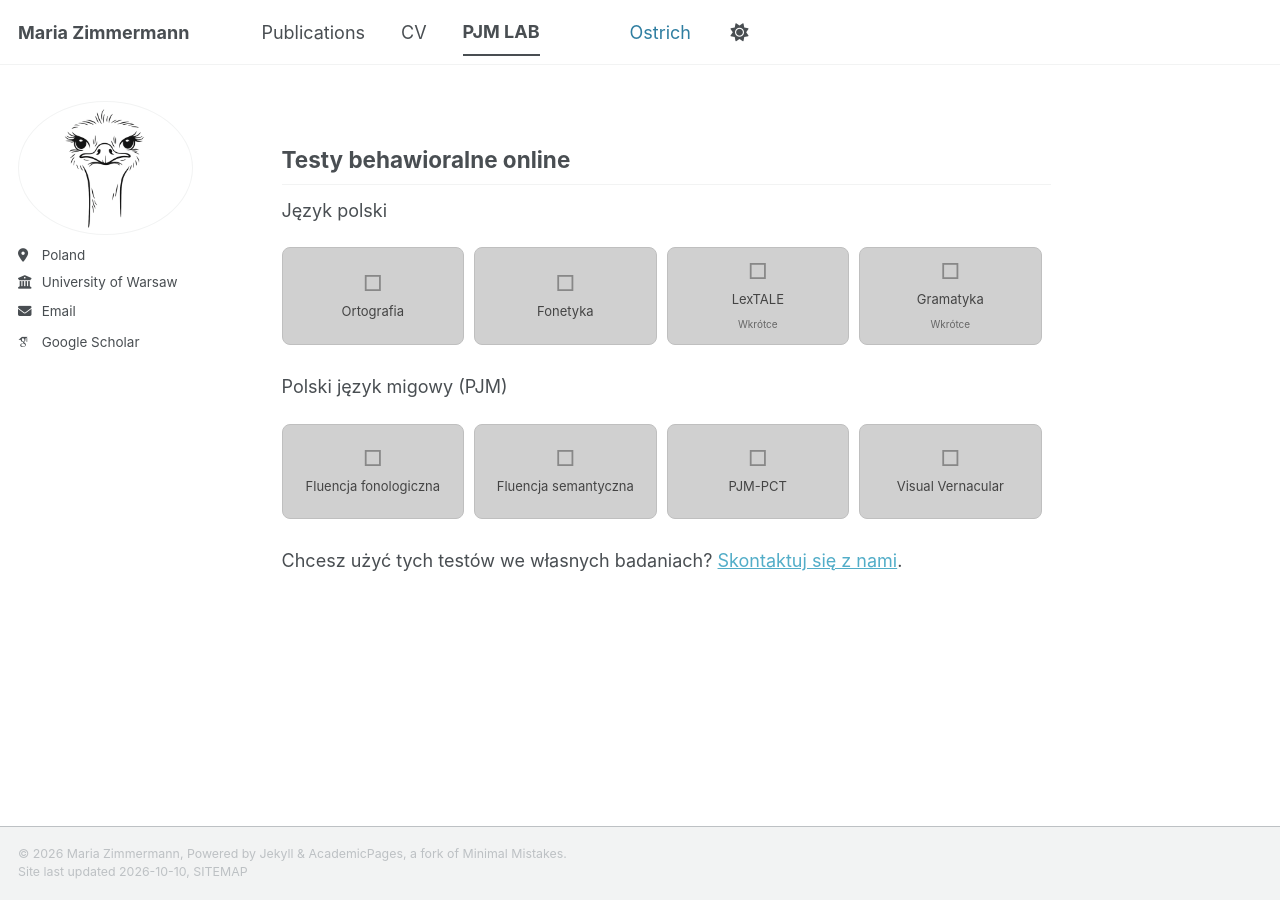
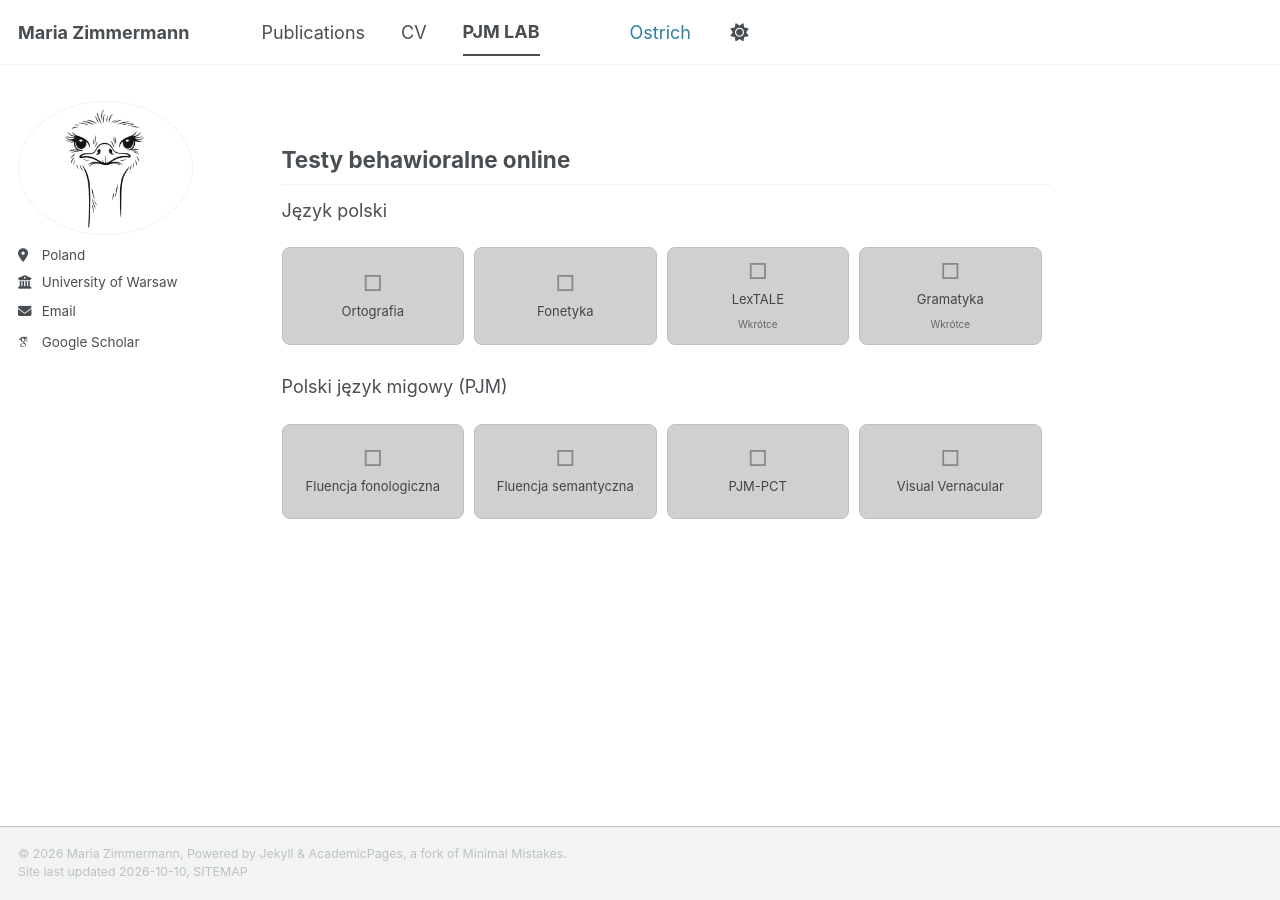
Before and after one commit to MariaZofiaZimmermann/mariazofiazimmermann.github.io, a Jekyll site: the page built from _pages/pjmlab.md, in a window 1280 px wide. Built offline with Jekyll 4.4.1, drawn with Linux system fonts in a browser that asks for light colours; some web fonts are replaced; a script bundle is joined from its source files by our own code; library files that are not in the unit come from our copies.

Commit message:
Update pjmlab.md

```diff
--- a/_pages/pjmlab.md
+++ b/_pages/pjmlab.md
@@ -148,5 +148,3 @@ a.pjmlab-tile:focus-visible {
   </a>
 
 </div>
-
-Chcesz użyć tych testów we własnych badaniach? [Skontaktuj się z nami](mailto:mzf.zimmermann@gmail.com).
```
